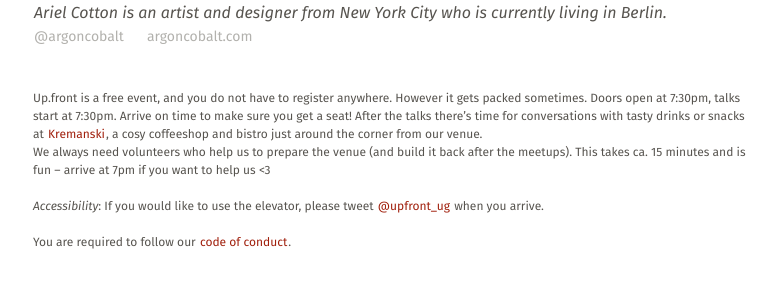
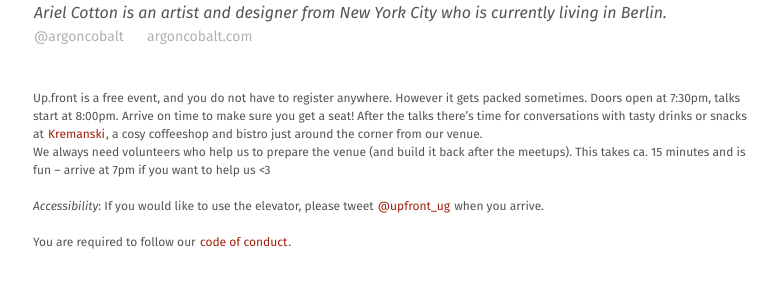
Before and after one commit to upfrontug/upfrontug.github.io, a Jekyll site: the page built from index.html, in a window 1280 px wide and 900 px high, scrolled down 1622 px. Shown: the part 169-469 px from the top of the window, without its empty margins (247-1031 px from the left). Built offline with Jekyll 4.4.1, drawn with Linux system fonts in a browser that asks for light colours; nearby versions of some CDN libraries; comment, search, counter and statistics services are not loaded; some of the changed text lies outside the part shown.

Commit message:
fix(post): changed time to 8:00

```diff
--- a/_posts/2015-11-10-meetup.html
+++ b/_posts/2015-11-10-meetup.html
@@ -1,5 +1,5 @@
 ---
-  time: 7:30pm
+  time: 8:00pm
   intro: 'Our November meetup is coming up! You can spread the word and <a href="http://www.meetup.com/up-front-ug/events/226053994/">RSVP on meetup.com</a>, and follow us for updates on <a href="https://twitter.com/upfront_ug">Twitter</a>.'
   talks:
     - name: Vuk Trifkovic
```
